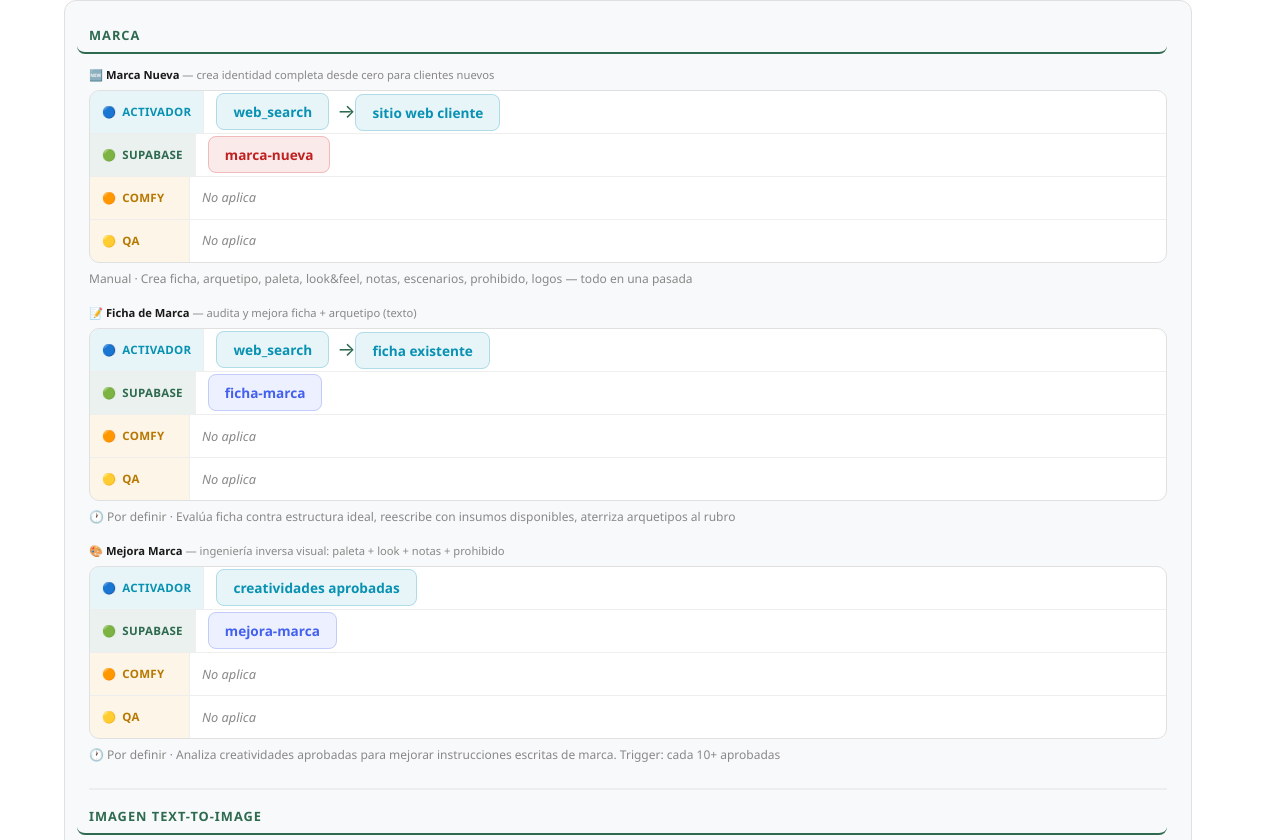
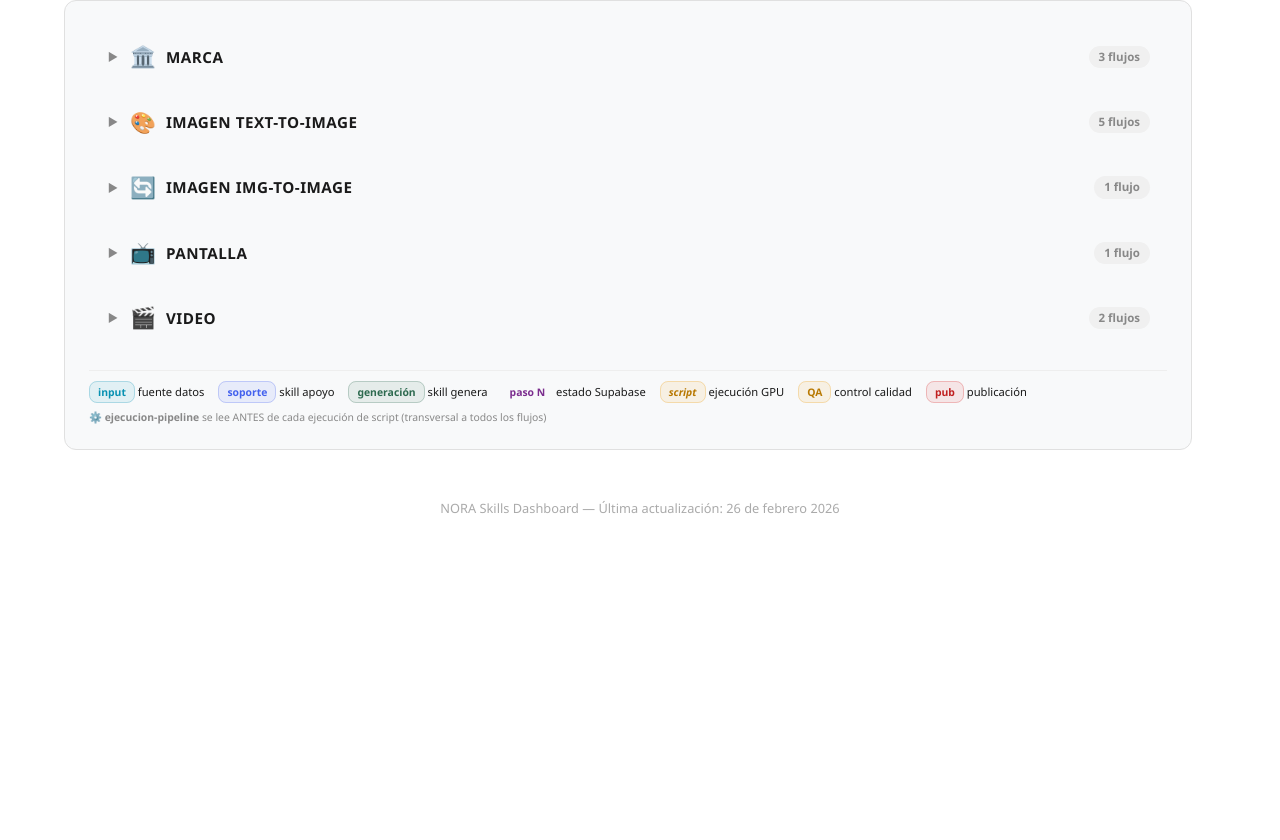
Before and after one commit to anywheretower/nora-dashboard, a React (Vite) app: page / in a window 1280 px wide. Shown: the part 160-1000 px from the top of the page. After the commit the page ends 800 px from the top, so only its background shows below. Built offline with nearby package versions, Linux system fonts and the light colour scheme.

Commit message:
feat: 3-level accordion - categories > flows > detail cards

```diff
--- a/src/App.css
+++ b/src/App.css
@@ -678,6 +678,236 @@ body { font-family: 'Segoe UI', system-ui, -apple-system, sans-serif; background
   font-size: 0.72rem;
 }
 
+/* ===================== */
+/* 3-Level Accordion     */
+/* ===================== */
+
+.flow-accordion-category {
+  margin-bottom: 2px;
+}
+
+/* Level 1 — Category header */
+.flow-category {
+  display: flex;
+  align-items: center;
+  gap: 10px;
+  padding: 14px 16px;
+  cursor: pointer;
+  border-radius: 8px;
+  transition: all 0.2s ease;
+  user-select: none;
+  border: 1px solid transparent;
+}
+
+.flow-category:hover {
+  background: var(--accent-light);
+  border-color: var(--accent-border);
+}
+
+.flow-category.expanded {
+  background: var(--accent-light);
+  border-color: var(--accent-border);
+  border-bottom-left-radius: 0;
+  border-bottom-right-radius: 0;
+}
+
+.flow-category.flow-title-selected {
+  border-left: 3px solid var(--accent);
+}
+
+.flow-category.video {
+  /* Video category accent */
+}
+
+.flow-category-chevron {
+  font-size: 0.7rem;
+  color: var(--text-faint);
+  transition: color 0.2s;
+  width: 14px;
+  text-align: center;
+  flex-shrink: 0;
+}
+
+.flow-category.expanded .flow-category-chevron {
+  color: var(--accent);
+}
+
+.flow-category-icon {
+  font-size: 1.3rem;
+  flex-shrink: 0;
+}
+
+.flow-category-label {
+  font-size: 0.95rem;
+  font-weight: 800;
+  color: var(--text-primary);
+  letter-spacing: 0.5px;
+  text-transform: uppercase;
+}
+
+.flow-category-count {
+  margin-left: auto;
+  font-size: 0.72rem;
+  font-weight: 600;
+  color: var(--text-faint);
+  background: var(--bg-nav-link);
+  padding: 2px 10px;
+  border-radius: 12px;
+  white-space: nowrap;
+}
+
+/* Level 1 content — collapse/expand */
+.flow-category-content {
+  max-height: 0;
+  overflow: hidden;
+  transition: max-height 0.35s ease, opacity 0.25s ease;
+  opacity: 0;
+}
+
+.flow-category-content.open {
+  max-height: 3000px;
+  opacity: 1;
+  transition: max-height 0.5s ease, opacity 0.3s ease 0.05s;
+}
+
+/* Level 2 — Flow title row */
+.flow-accordion-item {
+  border-left: 2px solid var(--border-light);
+  margin-left: 22px;
+}
+
+.flow-item-title {
+  display: flex;
+  align-items: center;
+  gap: 8px;
+  padding: 10px 14px;
+  cursor: pointer;
+  border-radius: 6px;
+  transition: all 0.2s ease;
+  user-select: none;
+  margin: 1px 0;
+}
+
+.flow-item-title:hover {
+  background: var(--accent-light);
+}
+
+.flow-item-title.expanded {
+  background: var(--accent-light);
+}
+
+.flow-item-title.flow-title-selected {
+  background: var(--accent-light);
+  border-left: 3px solid var(--accent);
+  padding-left: 11px;
+}
+
+.flow-item-title.paused {
+  opacity: var(--paused-opacity);
+}
+
+.flow-item-title.paused:hover {
+  opacity: 0.7;
+}
+
+.flow-item-chevron {
+  font-size: 0.6rem;
+  color: var(--text-faint);
+  width: 12px;
+  text-align: center;
+  flex-shrink: 0;
+  transition: color 0.2s;
+}
+
+.flow-item-title.expanded .flow-item-chevron {
+  color: var(--accent);
+}
+
+.flow-item-icon {
+  font-size: 1rem;
+  flex-shrink: 0;
+}
+
+.flow-item-name {
+  font-size: 0.88rem;
+  font-weight: 700;
+  color: var(--text-primary);
+}
+
+.flow-item-subtitle {
+  font-size: 0.78rem;
+  color: var(--text-faint);
+  font-weight: 400;
+}
+
+.flow-item-paused-badge {
+  margin-left: auto;
+  font-size: 0.65rem;
+  font-weight: 600;
+  color: var(--paused-badge-color);
+  background: var(--paused-badge-bg);
+  padding: 2px 8px;
+  border-radius: 10px;
+  white-space: nowrap;
+}
+
+/* Level 2 content — collapse/expand */
+.flow-item-content {
+  max-height: 0;
+  overflow: hidden;
+  transition: max-height 0.3s ease, opacity 0.2s ease;
+  opacity: 0;
+  margin-left: 16px;
+  padding-left: 8px;
+}
+
+.flow-item-content.open {
+  max-height: 1000px;
+  opacity: 1;
+  transition: max-height 0.4s ease, opacity 0.3s ease 0.05s;
+  padding-top: 4px;
+  padding-bottom: 8px;
+}
+
+/* Remove top margin from FlowCard when inside accordion */
+.flow-item-content .flow-card-wrap {
+  margin-bottom: 0;
+}
+
+/* Mobile adjustments for accordion */
+@media (max-width: 768px) {
+  .flow-category {
+    padding: 12px 12px;
+    gap: 8px;
+  }
+
+  .flow-category-label {
+    font-size: 0.82rem;
+  }
+
+  .flow-category-icon {
+    font-size: 1.1rem;
+  }
+
+  .flow-accordion-item {
+    margin-left: 12px;
+  }
+
+  .flow-item-title {
+    padding: 8px 10px;
+    gap: 6px;
+  }
+
+  .flow-item-subtitle {
+    display: none;
+  }
+
+  .flow-item-content {
+    margin-left: 8px;
+    padding-left: 4px;
+  }
+}
+
 /* Footer */
 .footer { text-align: center; padding: 48px 0; color: var(--text-very-faint); font-size: 0.8rem; }
 
--- a/src/App.jsx
+++ b/src/App.jsx
@@ -44,6 +44,10 @@ function App() {
 
   // Search
   const [searchQuery, setSearchQuery] = useState('')
+
+  // Accordion state
+  const [expandedCategory, setExpandedCategory] = useState(null)
+  const [expandedFlow, setExpandedFlow] = useState(null)
 
   // Modal
   const [modalSkillId, setModalSkillId] = useState(null)
@@ -149,6 +153,11 @@ function App() {
       <Nav
         searchQuery={searchQuery}
         onSearchChange={setSearchQuery}
+        onExpandCategory={(catKey) => {
+          setExpandedCategory(catKey)
+          setExpandedFlow(null)
+          handleSelectTitle(catKey)
+        }}
       />
 
       <div className="container">
@@ -160,6 +169,10 @@ function App() {
               selectedTitle={selectedFlowTitle}
               onSelectTitle={handleSelectTitle}
               searchQuery={searchQuery}
+              expandedCategory={expandedCategory}
+              setExpandedCategory={setExpandedCategory}
+              expandedFlow={expandedFlow}
+              setExpandedFlow={setExpandedFlow}
             />
           </div>
           <div className="sidebar-panel">
--- a/src/components/FlowCard.jsx
+++ b/src/components/FlowCard.jsx
@@ -7,14 +7,6 @@ export default function FlowCard({ flow, selectedBox, onSelectBox, selectedTitle
 
   return (
     <div className={`flow-card-wrap${paused ? ' flow-card-paused' : ''}`}>
-      {/* Clickable title */}
-      <div
-        className={`flow-row-label flow-title-clickable${selectedTitle === flow.id ? ' flow-title-selected' : ''}`}
-        onClick={() => onSelectTitle(flow.id)}
-      >
-        {flow.icon} {flow.title} {flow.subtitle && <span>{flow.subtitle}</span>}
-      </div>
-
       {/* 4-level card */}
       <div className="flow-card">
         {levelKeys.map(key => (
--- a/src/components/FlowDiagram.jsx
+++ b/src/components/FlowDiagram.jsx
@@ -1,23 +1,176 @@
+import { useMemo, useEffect } from 'react'
 import FlowCard from './FlowCard'
-import { textToImageFlows, imgToImgFlow, videoMGFlow, videoAIFlow, marcaFlows, legend } from '../data/flows'
+import { textToImageFlows, pantallaFlow, imgToImgFlow, videoMGFlow, videoAIFlow, marcaFlows, legend } from '../data/flows'
 
-export default function FlowDiagram({ selectedBox, onSelectBox, selectedTitle, onSelectTitle, searchQuery }) {
+// Category definitions
+const categories = [
+  {
+    key: 'marca',
+    icon: '🏛️',
+    label: 'MARCA',
+    flows: marcaFlows,
+  },
+  {
+    key: 't2i',
+    icon: '🎨',
+    label: 'IMAGEN TEXT-TO-IMAGE',
+    flows: textToImageFlows,
+  },
+  {
+    key: 'i2i',
+    icon: '🔄',
+    label: 'IMAGEN IMG-TO-IMAGE',
+    flows: [imgToImgFlow],
+    autoExpand: true,
+  },
+  {
+    key: 'pantalla',
+    icon: '📺',
+    label: 'PANTALLA',
+    flows: [pantallaFlow],
+    autoExpand: true,
+  },
+  {
+    key: 'video',
+    icon: '🎬',
+    label: 'VIDEO',
+    flows: [videoMGFlow, videoAIFlow],
+  },
+]
+
+// Build a flat searchable index
+function matchesSearch(flow, q) {
+  if (!q) return true
+  const haystack = [
+    flow.id,
+    flow.title,
+    flow.subtitle || '',
+    flow.note || '',
+    ...Object.values(flow.levels).flat().map(b => b.text),
+  ].join(' ').toLowerCase()
+  return haystack.includes(q)
+}
+
+export default function FlowDiagram({
+  selectedBox, onSelectBox, selectedTitle, onSelectTitle, searchQuery,
+  expandedCategory, setExpandedCategory, expandedFlow, setExpandedFlow,
+}) {
   const q = (searchQuery || '').toLowerCase().trim()
+  const isSearching = q.length > 0
+
+  // Compute which flows match search
+  const searchMatches = useMemo(() => {
+    if (!isSearching) return null
+    const matches = new Set()
+    categories.forEach(cat => {
+      cat.flows.forEach(flow => {
+        if (matchesSearch(flow, q)) matches.add(flow.id)
+      })
+    })
+    return matches
+  }, [q, isSearching])
+
+  // Which categories have matches during search
+  const categoryHasMatch = useMemo(() => {
+    if (!searchMatches) return null
+    const result = {}
+    categories.forEach(cat => {
+      result[cat.key] = cat.flows.some(f => searchMatches.has(f.id))
+    })
+    return result
+  }, [searchMatches])
+
+  const handleCategoryClick = (catKey) => {
+    if (isSearching) return // Don't toggle during search
+    // Accordion: toggle, or close others
+    if (expandedCategory === catKey) {
+      setExpandedCategory(null)
+      setExpandedFlow(null)
+    } else {
+      setExpandedCategory(catKey)
+      setExpandedFlow(null)
+    }
+    // Also trigger sidebar summary for the category
+    onSelectTitle(catKey)
+  }
+
+  const handleFlowClick = (flowId) => {
+    if (isSearching) return // Don't toggle during search
+    if (expandedFlow === flowId) {
+      setExpandedFlow(null)
+    } else {
+      setExpandedFlow(flowId)
+    }
+    // Trigger sidebar summary for this flow
+    onSelectTitle(flowId)
+  }
+
+  // Auto-expand single-flow categories when they open
+  useEffect(() => {
+    if (!expandedCategory || isSearching) return
+    const cat = categories.find(c => c.key === expandedCategory)
+    if (cat && cat.autoExpand && cat.flows.length === 1) {
+      setExpandedFlow(cat.flows[0].id)
+    }
+  }, [expandedCategory, isSearching, setExpandedFlow])
 
   return (
     <div className="flow-diagram">
-      {/* Marca */}
+      {categories.map(cat => {
+        const isCatExpanded = isSearching
+          ? (categoryHasMatch && categoryHasMatch[cat.key])
+          : expandedCategory === cat.key
+        const flowCount = cat.flows.length
+        const flowWord = flowCount === 1 ? 'flujo' : 'flujos'
+
+        // During search, hide categories with no matches
+        if (isSearching && categoryHasMatch && !categoryHasMatch[cat.key]) {
+          return null
+        }
+
+        return (
+          <div key={cat.key} className="flow-accordion-category" id={`flow-${cat.key}`}>
+            {/* Level 1 — Category header */}
             <div
-        id="flow-marca"
-        className={`flow-section-header flow-title-clickable${selectedTitle === 'marca' ? ' flow-title-selected' : ''}`}
-        onClick={() => onSelectTitle('marca')}
+              className={`flow-category${isCatExpanded ? ' expanded' : ''}${selectedTitle === cat.key ? ' flow-title-selected' : ''}${cat.key === 'video' ? ' video' : ''}`}
+              onClick={() => handleCategoryClick(cat.key)}
             >
-        Marca
+              <span className="flow-category-chevron">{isCatExpanded ? '▼' : '▶'}</span>
+              <span className="flow-category-icon">{cat.icon}</span>
+              <span className="flow-category-label">{cat.label}</span>
+              <span className="flow-category-count">{flowCount} {flowWord}</span>
             </div>
 
-      {marcaFlows.map((flow) => (
+            {/* Level 2 — Flow titles (visible when category is expanded) */}
+            <div className={`flow-category-content${isCatExpanded ? ' open' : ''}`}>
+              {cat.flows.map(flow => {
+                const isFlowExpanded = isSearching
+                  ? (searchMatches && searchMatches.has(flow.id))
+                  : expandedFlow === flow.id
+                const paused = flow.paused || false
+
+                // During search, skip non-matching flows
+                if (isSearching && searchMatches && !searchMatches.has(flow.id)) {
+                  return null
+                }
+
+                return (
+                  <div key={flow.id} className="flow-accordion-item">
+                    {/* Level 2 — Flow title row */}
+                    <div
+                      className={`flow-item-title${isFlowExpanded ? ' expanded' : ''}${paused ? ' paused' : ''}${selectedTitle === flow.id ? ' flow-title-selected' : ''}`}
+                      onClick={() => handleFlowClick(flow.id)}
+                    >
+                      <span className="flow-item-chevron">{isFlowExpanded ? '▼' : '▶'}</span>
+                      <span className="flow-item-icon">{flow.icon}</span>
+                      <span className="flow-item-name">{flow.title}</span>
+                      {flow.subtitle && <span className="flow-item-subtitle">{flow.subtitle}</span>}
+                      {paused && <span className="flow-item-paused-badge">⏸ Pausado</span>}
+                    </div>
+
+                    {/* Level 3 — FlowCard detail (visible when flow is expanded) */}
+                    <div className={`flow-item-content${isFlowExpanded ? ' open' : ''}`}>
                       <FlowCard
-          key={flow.id}
                         flow={flow}
                         selectedBox={selectedBox}
                         onSelectBox={onSelectBox}
@@ -25,82 +178,14 @@ export default function FlowDiagram({ selectedBox, onSelectBox, selectedTitle, o
                         onSelectTitle={onSelectTitle}
                         searchQuery={q}
                       />
-      ))}
-
-      {/* Separator */}
-      <div className="flow-separator" />
-
-      {/* Text-to-Image section */}
-      <div
-        id="flow-t2i"
-        className={`flow-section-header flow-title-clickable${selectedTitle === 't2i' ? ' flow-title-selected' : ''}`}
-        onClick={() => onSelectTitle('t2i')}
-      >
-        Imagen Text-to-Image
                     </div>
-
-      {textToImageFlows.map((flow) => (
-        <FlowCard
-          key={flow.id}
-          flow={flow}
-          selectedBox={selectedBox}
-          onSelectBox={onSelectBox}
-          selectedTitle={selectedTitle}
-          onSelectTitle={onSelectTitle}
-          searchQuery={q}
-        />
-      ))}
-
-      {/* Separator */}
-      <div className="flow-separator" />
-
-      {/* Img-to-Image */}
-      <div
-        id="flow-i2i"
-        className={`flow-section-header flow-title-clickable${selectedTitle === 'i2i' ? ' flow-title-selected' : ''}`}
-        onClick={() => onSelectTitle('i2i')}
-      >
-        Imagen Img-to-Image
                   </div>
-
-      <FlowCard
-        flow={imgToImgFlow}
-        selectedBox={selectedBox}
-        onSelectBox={onSelectBox}
-        selectedTitle={selectedTitle}
-        onSelectTitle={onSelectTitle}
-        searchQuery={q}
-      />
-
-      {/* Separator */}
-      <div className="flow-separator" />
-
-      {/* Video */}
-      <div
-        id="flow-video"
-        className={`flow-section-header video flow-title-clickable${selectedTitle === 'video' ? ' flow-title-selected' : ''}`}
-        onClick={() => onSelectTitle('video')}
-      >
-        Video
+                )
+              })}
             </div>
-
-      <FlowCard
-        flow={videoMGFlow}
-        selectedBox={selectedBox}
-        onSelectBox={onSelectBox}
-        selectedTitle={selectedTitle}
-        onSelectTitle={onSelectTitle}
-        searchQuery={q}
-      />
-
-      <FlowCard
-        flow={videoAIFlow}
-        selectedBox={selectedBox}
-        onSelectBox={onSelectBox}
-        selectedTitle={selectedTitle}
-        onSelectTitle={onSelectTitle}
-        searchQuery={q}
-      />
+          </div>
+        )
+      })}
 
       {/* Legend */}
       <div className="flow-legend">
--- a/src/components/Nav.jsx
+++ b/src/components/Nav.jsx
@@ -1,19 +1,23 @@
 const flowQuickLinks = [
-  { id: 'flow-marca', label: 'Marca' },
-  { id: 'flow-t2i', label: 'T2I' },
-  { id: 'flow-i2i', label: 'I2I' },
-  { id: 'flow-row-pantalla', label: 'Pantalla' },
-  { id: 'flow-video', label: 'Video' },
+  { catKey: 'marca', label: 'Marca' },
+  { catKey: 't2i', label: 'T2I' },
+  { catKey: 'i2i', label: 'I2I' },
+  { catKey: 'pantalla', label: 'Pantalla' },
+  { catKey: 'video', label: 'Video' },
 ]
 
-export default function Nav({ searchQuery, onSearchChange }) {
+export default function Nav({ searchQuery, onSearchChange, onExpandCategory }) {
 
-  const handleClick = (e, id) => {
+  const handleClick = (e, catKey) => {
     e.preventDefault()
-    const el = document.getElementById(id)
-    if (el) {
-      el.scrollIntoView({ behavior: 'smooth', block: 'start' })
-    }
+    if (onExpandCategory) onExpandCategory(catKey)
+    // Scroll to category after a tick (to let it expand)
+    setTimeout(() => {
+      const el = document.getElementById(`flow-${catKey}`)
+      if (el) {
+        el.scrollIntoView({ behavior: 'smooth', block: 'start' })
+      }
+    }, 50)
   }
 
   return (
@@ -27,9 +31,9 @@ export default function Nav({ searchQuery, onSearchChange }) {
       />
       {flowQuickLinks.map(link => (
         <a
-          key={link.id}
-          href={`#${link.id}`}
-          onClick={e => handleClick(e, link.id)}
+          key={link.catKey}
+          href={`#flow-${link.catKey}`}
+          onClick={e => handleClick(e, link.catKey)}
         >
           {link.label}
         </a>
--- a/src/data/flowSummaries.js
+++ b/src/data/flowSummaries.js
@@ -6,8 +6,8 @@ export const flowSummaries = {
   't2i': {
     label: 'Imagen Text-to-Image',
     icon: '🖼️',
-    description: 'Pipeline completo de generación de imágenes desde texto. 6 orígenes distintos, todos pasan por prompt-master y comfy-text2img.mjs.',
-    cronSkills: ['referencia', 'original', 'universal', 'calendario', 'requerida', 'pantalla', 'iteración img', 'observación img'],
+    description: 'Pipeline completo de generación de imágenes desde texto. 5 orígenes distintos, todos pasan por prompt-master y comfy-text2img.mjs.',
+    cronSkills: ['referencia', 'original', 'universal', 'calendario', 'requerida', 'iteración img', 'observación img'],
     scriptIds: ['comfy-text2img'],
   },
   'i2i': {
--- a/src/data/flows.js
+++ b/src/data/flows.js
@@ -67,7 +67,9 @@ export const textToImageFlows = [
       qa: [{ type: 'qa', text: 'iteración' }, { type: 'qa', text: 'observación' }],
     },
   },
-  {
+]
+
+export const pantallaFlow = {
   id: 'pantalla',
   icon: '📺',
   title: 'Pantalla',
@@ -79,8 +81,7 @@ export const textToImageFlows = [
     comfy: [{ type: 'script', text: 'comfy-text2img --ratio=16:9' }, { type: 'step', text: 'paso 10' }, { type: 'step', text: 'para_revision' }],
     qa: [{ type: 'qa', text: 'observación' }],
   },
-  },
-]
+}
 
 export const imgToImgFlow = {
   id: 'producto',
```
Lines whose indentation alone changed are shown as unchanged.
